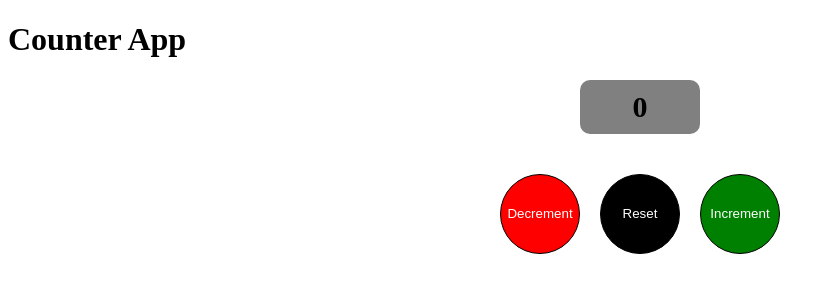
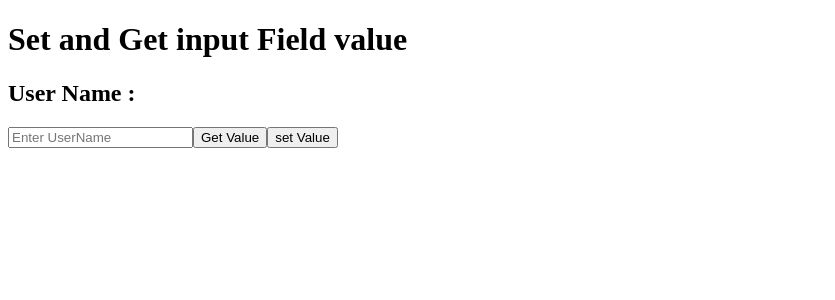
Before and after one commit to vedamshpawar/Angular_learning, an Angular app in the folder myproject_angular/: page / in a window 1280 px wide. Shown: the top 300 px of the page, without its empty margins (0-835 px from the left). Built offline with nearby package versions, Linux system fonts and the light colour scheme.

Commit message:
worked on get and set inputfields

```diff
--- a/myproject_angular/src/app/app.html
+++ b/myproject_angular/src/app/app.html
@@ -4,7 +4,7 @@
 
 <button (click)="otherHandler()">Submit</button> -->
 
-<h1>Counter App</h1>
+<!-- <h1>Counter App</h1>
 
 <div style="text-align: center;">
     <h2 class="count">{{count}}</h2>
@@ -13,4 +13,10 @@
         <button (click)="handleVar('reset')" class="btn bg-black">Reset</button>
         <button (click)="handleVar('plus')" class="btn bg-green">Increment</button>
     </div>
-</div>
+</div> -->
+
+<h1>Set and Get input Field value</h1>
+<h2>User Name : {{displayName}}</h2>
+<input type="text" (input)="getName($event)" value="{{name}}" placeholder="Enter UserName">
+<button (click)="showName()">Get Value</button>
+<button (click)="setName()">set Value</button>
--- a/myproject_angular/src/app/app.ts
+++ b/myproject_angular/src/app/app.ts
@@ -9,6 +9,19 @@ import { RouterOutlet } from '@angular/router';
 })
 export class App {
 
+  name = ""
+  displayName = ""
+  getName(event:Event){
+    const val = (event.target as HTMLInputElement).value
+    this.name = val
+  }
+  showName(){
+    this.displayName = this.name
+  }
+  setName(){
+    this.name = "sam"
+  }
+
   // handleClick(){
   //   console.log("function called")
   //   this.otherHandler()
@@ -17,7 +30,7 @@ export class App {
   // otherHandler(){
   //   console.log("this is another One..")
   // }
-  count = 0
+  // count = 0
 
   // handleDecrement(){
   //   this.count = this.count-1
@@ -31,18 +44,20 @@ export class App {
   //   this.count = this.count + 1
   // };
 
-  handleVar(val: string) {
-    if (val == 'minus') {
-      this.count = this.count - 1
-      if(this.count < 0){
-        this.count = 0
-      }
-    } else if (val == 'plus') {
-      this.count = this.count + 1
-    } else {
-      this.count = 0
-    }
-  }
+  // handleVar(val: string) {
+  //   if (val == 'minus') {
+  //     this.count = this.count - 1
+  //     if(this.count < 0){
+  //       this.count = 0
+  //     }
+  //   } else if (val == 'plus') {
+  //     this.count = this.count + 1
+  //   } else {
+  //     this.count = 0
+  //   }
+  // }
+
+
 
 
 }
```
